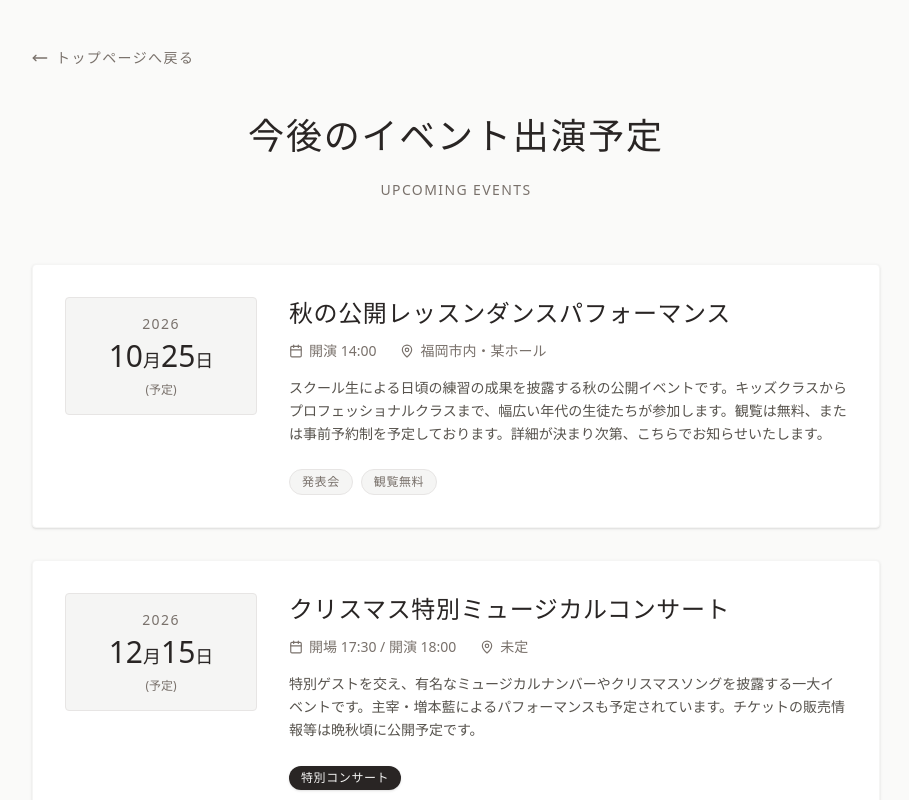
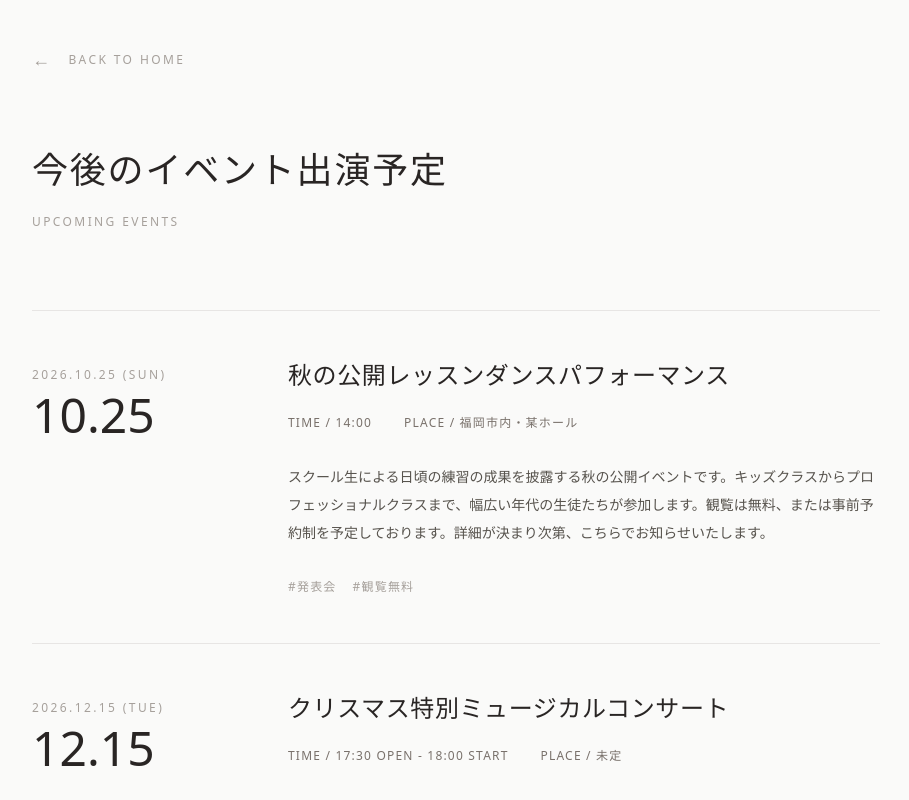
Before and after one commit to komi0929/briller, a Next.js app: page /events in a window 1280 px wide. Shown: the top 800 px of the page, without its empty margins (184-1093 px from the left). Built offline with nearby package versions, Linux system fonts and the light colour scheme.

Commit message:
style: elevate UI to editorial aesthetic, remove generic icons and shadows

```diff
--- a/app/events/page.tsx
+++ b/app/events/page.tsx
@@ -1,87 +1,80 @@
 import Link from "next/link";
-import { MoveLeft, Calendar, MapPin } from "lucide-react";
 
 export default function EventsPage() {
   return (
     <div className="relative min-h-screen bg-stone-50 pb-24">
-      <div className="max-w-4xl mx-auto px-6 pt-12">
+      <div className="max-w-4xl mx-auto px-6 pt-12 text-center md:text-left">
         <Link
           href="/"
-          className="inline-flex items-center gap-2 text-stone-500 font-sans text-sm tracking-widest hover:text-stone-800 transition-colors mb-12"
+          className="inline-flex items-center gap-4 text-stone-400 font-sans text-xs tracking-[0.2em] uppercase hover:text-stone-800 transition-colors mb-20"
         >
-          <MoveLeft size={16} /> トップページへ戻る
+          <span className="text-lg leading-none mb-[2px]">←</span> Back to Home
         </Link>
 
-        <h1 className="font-serif text-3xl md:text-4xl font-medium text-stone-800 mb-6 tracking-wider text-center">
+        <h1 className="font-serif text-3xl md:text-4xl font-medium text-stone-800 mb-6 tracking-wider">
           今後のイベント出演予定
         </h1>
-        <p className="font-sans text-center text-stone-500 text-sm tracking-widest mb-16">
-          UPCOMING EVENTS
+        <p className="font-sans text-stone-400 text-xs tracking-[0.2em] mb-20 uppercase">
+          Upcoming Events
         </p>
 
-        <div className="space-y-8">
+        <div className="space-y-0">
 
-          {/* イベントアイテム1 (プレースホルダー) */}
-          <div className="bg-white p-6 md:p-8 rounded-sm shadow-sm border border-stone-100 flex flex-col md:flex-row gap-6 md:gap-8 items-start hover:border-stone-200 transition-colors">
-            <div className="shrink-0 md:w-48">
-              <div className="bg-stone-100 rounded-sm p-4 text-center border border-stone-200">
-                <p className="text-stone-500 font-serif text-sm uppercase tracking-widest">2026</p>
-                <p className="text-stone-800 font-serif text-3xl font-medium mt-1">10<span className="text-lg">月</span>25<span className="text-lg">日</span></p>
-                <p className="text-stone-500 text-xs font-sans mt-2">(予定)</p>
-              </div>
+          {/* イベントアイテム1 */}
+          <div className="py-12 border-t border-stone-200 flex flex-col md:flex-row gap-8 md:gap-16 items-start group">
+            <div className="shrink-0 md:w-48 pt-2">
+              <p className="text-stone-400 font-sans text-xs uppercase tracking-[0.2em] mb-2">2026.10.25 (Sun)</p>
+              <p className="text-stone-800 font-serif text-4xl md:text-5xl font-medium leading-none">10.25</p>
             </div>
             <div className="flex-1 w-full">
-              <h2 className="font-serif text-xl md:text-2xl font-medium text-stone-800 mb-3 tracking-wide">
+              <h2 className="font-serif text-2xl font-medium text-stone-800 mb-6 tracking-wide group-hover:text-stone-500 transition-colors">
                 秋の公開レッスンダンスパフォーマンス
               </h2>
-              <div className="flex flex-col sm:flex-row gap-3 sm:gap-6 text-stone-500 font-sans text-sm mb-4">
-                <span className="flex items-center gap-1.5"><Calendar size={14}/> 開演 14:00</span>
-                <span className="flex items-center gap-1.5"><MapPin size={14}/> 福岡市内・某ホール</span>
+              <div className="flex flex-col sm:flex-row gap-4 sm:gap-8 text-stone-500 font-sans text-xs tracking-widest uppercase mb-8">
+                <span>Time / 14:00</span>
+                <span>Place / 福岡市内・某ホール</span>
               </div>
-              <p className="text-stone-600 font-sans text-sm leading-relaxed">
+              <p className="text-stone-600 font-sans text-sm leading-loose max-w-2xl mb-8">
                 スクール生による日頃の練習の成果を披露する秋の公開イベントです。キッズクラスからプロフェッショナルクラスまで、幅広い年代の生徒たちが参加します。観覧は無料、または事前予約制を予定しております。詳細が決まり次第、こちらでお知らせいたします。
               </p>
-              <div className="mt-6 flex flex-wrap gap-2">
-                <span className="px-3 py-1 bg-stone-100 text-stone-500 text-xs tracking-wider rounded-full font-serif border border-stone-200">発表会</span>
-                <span className="px-3 py-1 bg-stone-100 text-stone-500 text-xs tracking-wider rounded-full font-serif border border-stone-200">観覧無料</span>
+              <div className="flex flex-wrap gap-4 text-stone-400 font-sans text-xs tracking-widest">
+                <span>#発表会</span>
+                <span>#観覧無料</span>
               </div>
             </div>
           </div>
 
-          {/* イベントアイテム2 (プレースホルダー) */}
-          <div className="bg-white p-6 md:p-8 rounded-sm shadow-sm border border-stone-100 flex flex-col md:flex-row gap-6 md:gap-8 items-start hover:border-stone-200 transition-colors">
-            <div className="shrink-0 md:w-48">
-              <div className="bg-stone-100 rounded-sm p-4 text-center border border-stone-200">
-                <p className="text-stone-500 font-serif text-sm uppercase tracking-widest">2026</p>
-                <p className="text-stone-800 font-serif text-3xl font-medium mt-1">12<span className="text-lg">月</span>15<span className="text-lg">日</span></p>
-                <p className="text-stone-500 text-xs font-sans mt-2">(予定)</p>
-              </div>
+          {/* イベントアイテム2 */}
+          <div className="py-12 border-t border-stone-200 flex flex-col md:flex-row gap-8 md:gap-16 items-start group">
+            <div className="shrink-0 md:w-48 pt-2">
+              <p className="text-stone-400 font-sans text-xs uppercase tracking-[0.2em] mb-2">2026.12.15 (Tue)</p>
+              <p className="text-stone-800 font-serif text-4xl md:text-5xl font-medium leading-none">12.15</p>
             </div>
             <div className="flex-1 w-full">
-              <h2 className="font-serif text-xl md:text-2xl font-medium text-stone-800 mb-3 tracking-wide">
+              <h2 className="font-serif text-2xl font-medium text-stone-800 mb-6 tracking-wide group-hover:text-stone-500 transition-colors">
                 クリスマス特別ミュージカルコンサート
               </h2>
-              <div className="flex flex-col sm:flex-row gap-3 sm:gap-6 text-stone-500 font-sans text-sm mb-4">
-                <span className="flex items-center gap-1.5"><Calendar size={14}/> 開場 17:30 / 開演 18:00</span>
-                <span className="flex items-center gap-1.5"><MapPin size={14}/> 未定</span>
+              <div className="flex flex-col sm:flex-row gap-4 sm:gap-8 text-stone-500 font-sans text-xs tracking-widest uppercase mb-8">
+                <span>Time / 17:30 Open - 18:00 Start</span>
+                <span>Place / 未定</span>
               </div>
-              <p className="text-stone-600 font-sans text-sm leading-relaxed">
+              <p className="text-stone-600 font-sans text-sm leading-loose max-w-2xl mb-8">
                 特別ゲストを交え、有名なミュージカルナンバーやクリスマスソングを披露する一大イベントです。主宰・増本藍によるパフォーマンスも予定されています。チケットの販売情報等は晩秋頃に公開予定です。
               </p>
-              <div className="mt-6 flex flex-wrap gap-2">
-                <span className="px-3 py-1 bg-stone-800 text-stone-100 text-xs tracking-wider rounded-full font-serif shadow-sm">特別コンサート</span>
+              <div className="flex flex-wrap gap-4 text-stone-400 font-sans text-xs tracking-widest">
+                <span>#特別コンサート</span>
               </div>
             </div>
           </div>
 
-          <div className="text-center pt-8 border-t border-stone-200 mt-12">
-            <p className="font-sans text-stone-500 text-sm">
+          <div className="text-center pt-24 border-t border-stone-200 mt-8">
+            <p className="font-sans text-stone-500 text-sm leading-loose">
               ※ イベントの詳細は予告なく変更または中止になる場合がございます。<br/>
               最新情報は、公式LINEでも随時配信しておりますので、ぜひご登録ください。
             </p>
             <a
               href="#"
-              className="inline-flex items-center justify-center bg-[#06C755] text-white px-8 py-3 rounded-full mt-6 shadow-md hover:bg-[#05b04b] transition-colors font-medium tracking-wider text-sm gap-2"
+              className="inline-block bg-[#06C755] text-white px-10 py-4 mt-8 transition-opacity hover:opacity-80 font-sans text-sm tracking-widest"
             >
               公式LINEを登録する
             </a>
--- a/app/lessons/page.tsx
+++ b/app/lessons/page.tsx
@@ -1,15 +1,14 @@
 import Link from "next/link";
-import { MoveLeft } from "lucide-react";
 
 export default function LessonsPage() {
   return (
     <div className="relative min-h-screen bg-stone-50 pb-24">
-      <div className="max-w-4xl mx-auto px-6 pt-12">
+      <div className="max-w-4xl mx-auto px-6 pt-12 md:pt-24 text-center md:text-left">
         <Link
           href="/"
-          className="inline-flex items-center gap-2 text-stone-500 font-sans text-sm tracking-widest hover:text-stone-800 transition-colors mb-12"
+          className="inline-flex items-center gap-4 text-stone-400 font-sans text-xs tracking-[0.2em] uppercase hover:text-stone-800 transition-colors mb-20"
         >
-          <MoveLeft size={16} /> トップページへ戻る
+          <span className="text-lg leading-none mb-[2px]">←</span> Back to Home
         </Link>
 
         <h1 className="font-serif text-3xl md:text-4xl font-medium text-stone-800 mb-16 tracking-wider text-center">
```
Also changed, not shown: app/instructor/page.tsx (+35 -24 lines), app/page.tsx (+12 -12 lines).
